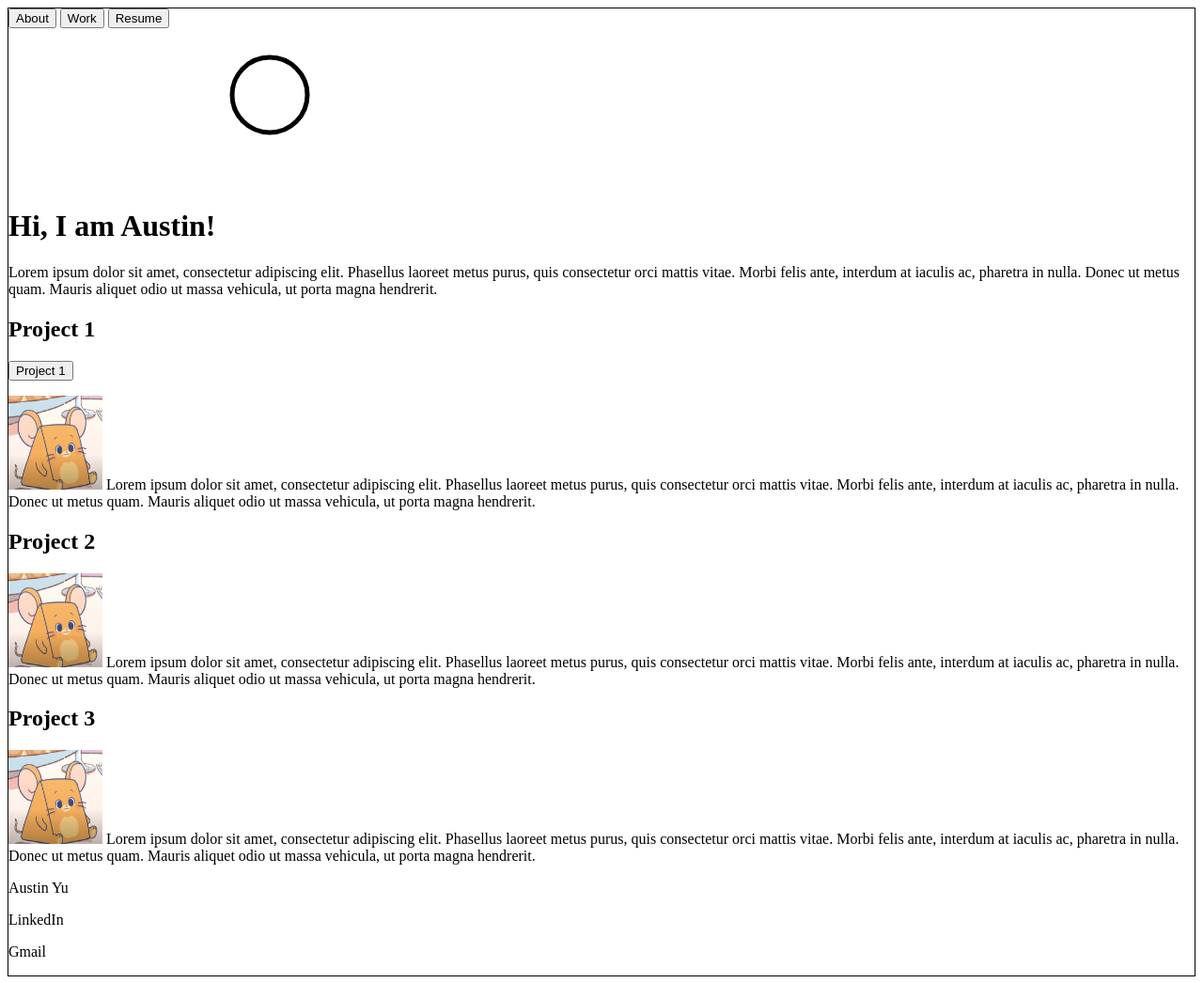
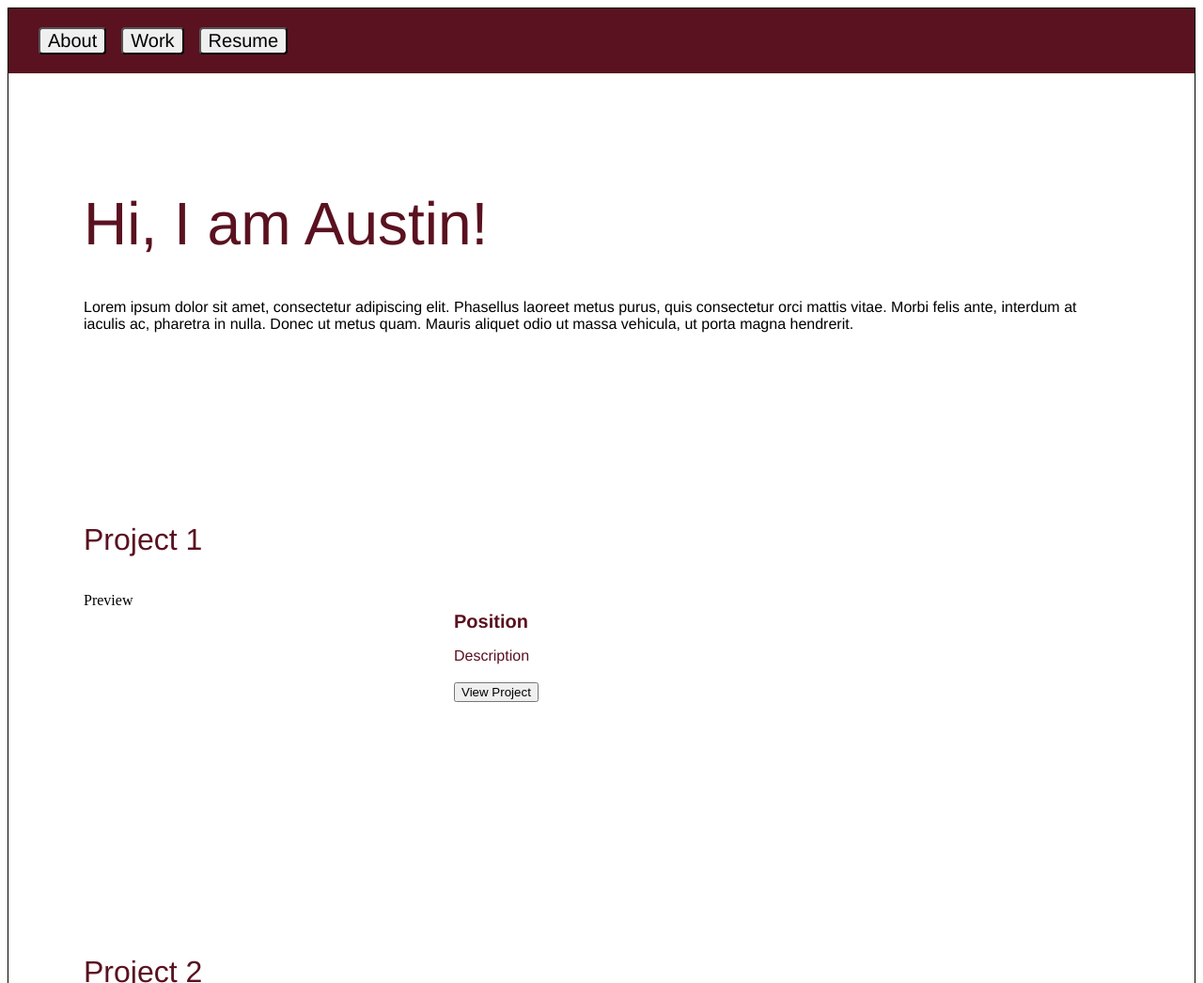
Before and after one commit to austinyu12/portfoliowebsite, a plain HTML site: page index.html in a window 1280 px wide. Shown: the top 1046 px of the page at 94% size. Drawn offline with Linux system fonts and the light colour scheme.

Commit message:
setting up grid on index

```diff
--- a/index.html
+++ b/index.html
@@ -27,18 +27,14 @@
 
         <main>
             <div class="title">
-                <h1><span>Hi, I am Austin!
-                    <svg width="200" height="200">
-                        <circle cx="50" cy="50" r="40" stroke="black" stroke-width="5" fill="white"></circle>
-                    </svg>
-                </span></h1>
+                <h1>Hi, I am Austin!</h1>
                 <p>Lorem ipsum dolor sit amet, consectetur adipiscing elit. Phasellus
                     laoreet metus purus, quis consectetur orci mattis vitae. Morbi felis
                     ante, interdum at iaculis ac, pharetra in nulla. Donec ut metus quam.
                     Mauris aliquet odio ut massa vehicula, ut porta magna hendrerit.</p>
             </div>
 
-            <section>
+            <!-- <section>
                 <h2>Project 1</h2>
                 <button onclick="window.location.href='insi.html';">Project 1</button>
                 <p><img src="images/placeholder.png" alt="Jerry after consuming a
@@ -67,6 +63,36 @@
                     laoreet metus purus, quis consectetur orci mattis vitae. Morbi felis
                     ante, interdum at iaculis ac, pharetra in nulla. Donec ut metus quam.
                     Mauris aliquet odio ut massa vehicula, ut porta magna hendrerit.</p>
+            </section> -->
+
+            <section class="wrapper">
+                <h2 class="sectionheader">Project 1</h1>
+                <div class="preview">Preview</div>
+                <div class="details">
+                    <h3 class="position">Position</p>
+                    <p class="description">Description</p>
+                    <button>View Project</button>
+                </div>
+            </section>
+
+            <section class="wrapper">
+                <h2 class="sectionheader">Project 2</h1>
+                <div class="preview">Preview</div>
+                <div class="details">
+                    <h3 class="position">Position</p>
+                    <p class="description">Description</p>
+                    <button>View Project</button>
+                </div>
+            </section>
+
+            <section class="wrapper">
+                <h2 class="sectionheader">Project 3</h1>
+                <div class="preview">Preview</div>
+                <div class="details">
+                    <h3 class="position">Position</p>
+                    <p class="description">Description</p>
+                    <button>View Project</button>
+                </div>
             </section>
         </main>
 
--- a/styles.css
+++ b/styles.css
@@ -1,3 +1,75 @@
-h1 {}
-h2 {}
-p {}
+:root {
+    --color: #5a1120;
+}
+
+h1 {
+    color: var(--color);
+    font: 64px Helvetica;
+}
+
+h2 {
+    color: var(--color);
+    font: 32px Helvetica;
+}
+
+h3 {
+    color: var(--color);
+    font: 20px Helvetica;
+    font-weight: bold;
+}
+
+p {
+    font: 16px Helvetica;
+}
+
+.title {
+    padding: 80px;
+}
+
+.wrapper {
+    display: grid;
+    grid-template-columns: 1fr 1fr 1fr;
+    grid-template-rows: 80px 200px;
+    padding: 80px 80px;
+    gap: 20px;
+}
+
+.wrapper > div {
+    /* background-color: var(--background-color); */
+    /* padding: 0px 0; */
+}
+
+.sectionheader {
+    grid-row: 1 / 2;
+    grid-column: 1 / 2;
+}
+
+.preview {
+    grid-row: 2 / 3;
+    grid-column: 1 / 2;
+}
+
+.details {
+    /* font: 16px Helvetica; */
+    grid-row: 2 / 3;
+    grid-column: 2 / 4;
+}
+
+header {
+    background-color: var(--color);
+    padding: 20px;
+}
+
+nav > * {
+    font: 20px Helvetica;
+    border-radius: 4px;
+    margin-left: 12px;
+    padding-left: 8px;
+    padding-right: 8px;
+}
+
+.details > * {
+    margin-left: 12px;
+    padding-left: 8px;
+    padding-right: 8px;
+}
```
Also changed, not shown: about.html (+0 -42 lines).
